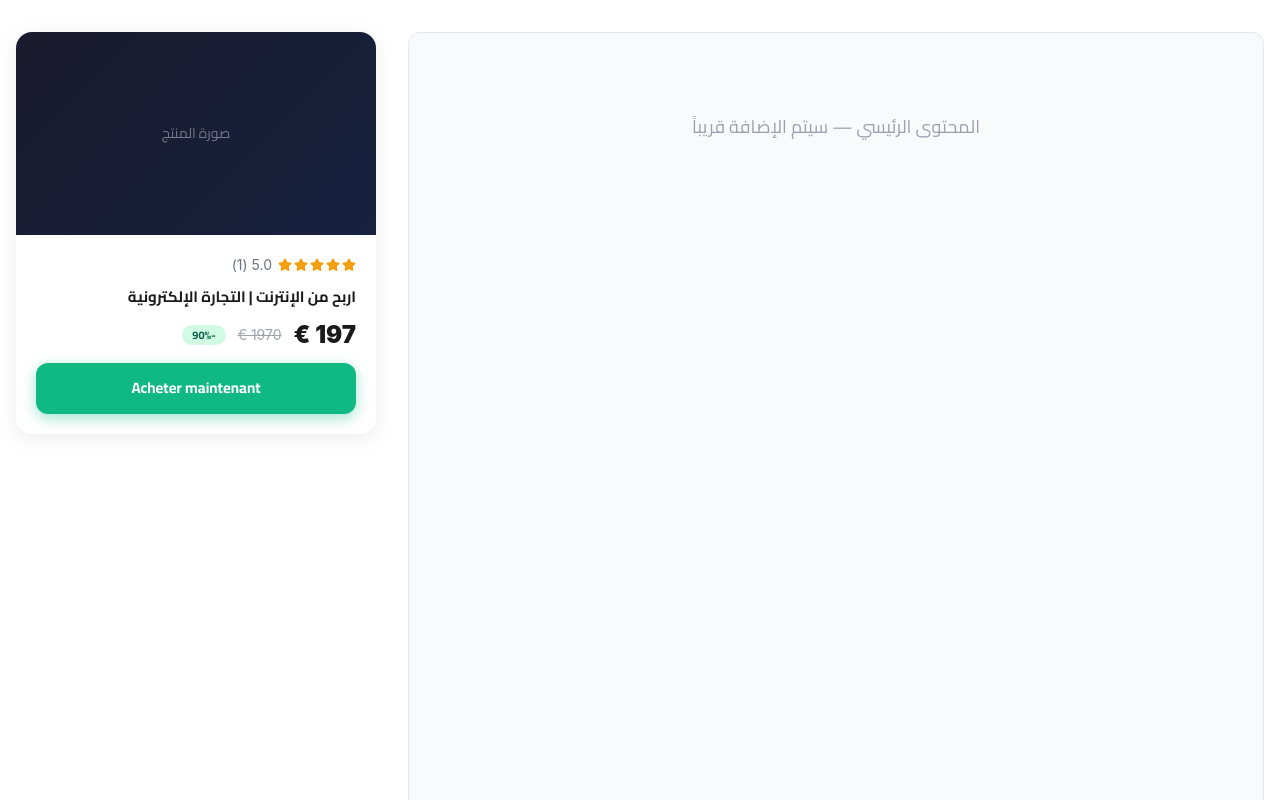
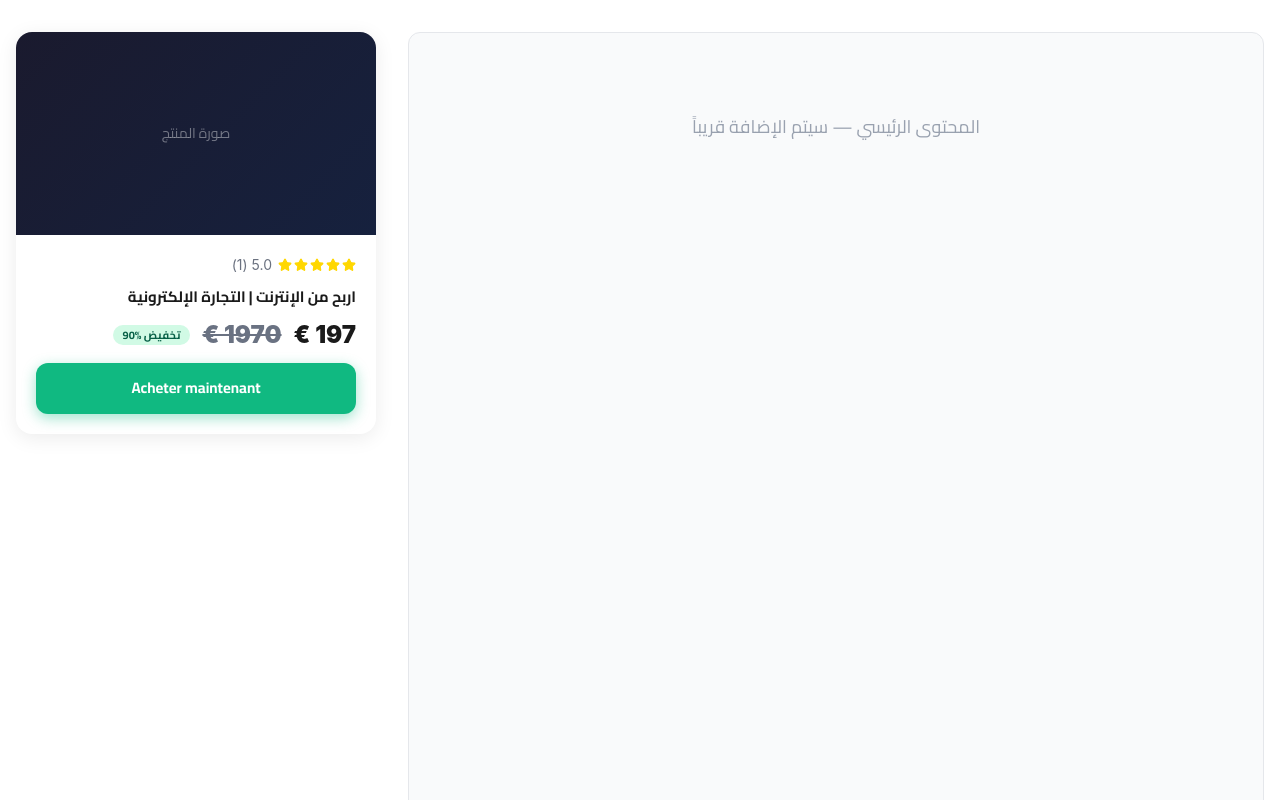
Before and after one commit to hamzabarah/-lexmo-saas-ai, a Next.js app: page / in a window 1280 px wide. Shown: the top 800 px of the page. Built offline with nearby package versions, Linux system fonts and the light colour scheme.

Commit message:
fix: golden stars, matching price sizes, Arabic discount badge
Co-Authored-By: Claude Opus 4.6 <noreply@anthropic.com>

```diff
--- a/app/page.tsx
+++ b/app/page.tsx
@@ -38,7 +38,7 @@ export default function Home() {
                   <div className="flex items-center gap-1.5">
                     <div className="flex gap-0.5">
                       {[...Array(5)].map((_, i) => (
-                        <Star key={i} size={14} className="text-[#F59E0B] fill-[#F59E0B]" />
+                        <Star key={i} size={14} className="text-[#FFD700] fill-[#FFD700]" />
                       ))}
                     </div>
                     <span className="text-[#6B7280] text-sm" style={{ fontFamily: 'Inter, system-ui, sans-serif' }}>5.0 (1)</span>
@@ -52,9 +52,9 @@ export default function Home() {
                   {/* Price — single line */}
                   <div className="flex items-center gap-3 flex-wrap">
                     <span className="text-[#1A1A1A] text-2xl font-black" style={{ fontFamily: 'Inter, system-ui, sans-serif' }}>197 €</span>
-                    <span className="text-[#9CA3AF] text-sm line-through" style={{ fontFamily: 'Inter, system-ui, sans-serif' }}>1970 €</span>
+                    <span className="text-gray-500 text-2xl font-black line-through" style={{ fontFamily: 'Inter, system-ui, sans-serif' }}>1970 €</span>
                     <span className="inline-block bg-[#D1FAE5] text-[#065F46] text-[11px] font-bold px-2.5 py-0.5 rounded-full">
-                      -90%
+                      تخفيض %90
                     </span>
                   </div>
 
```
